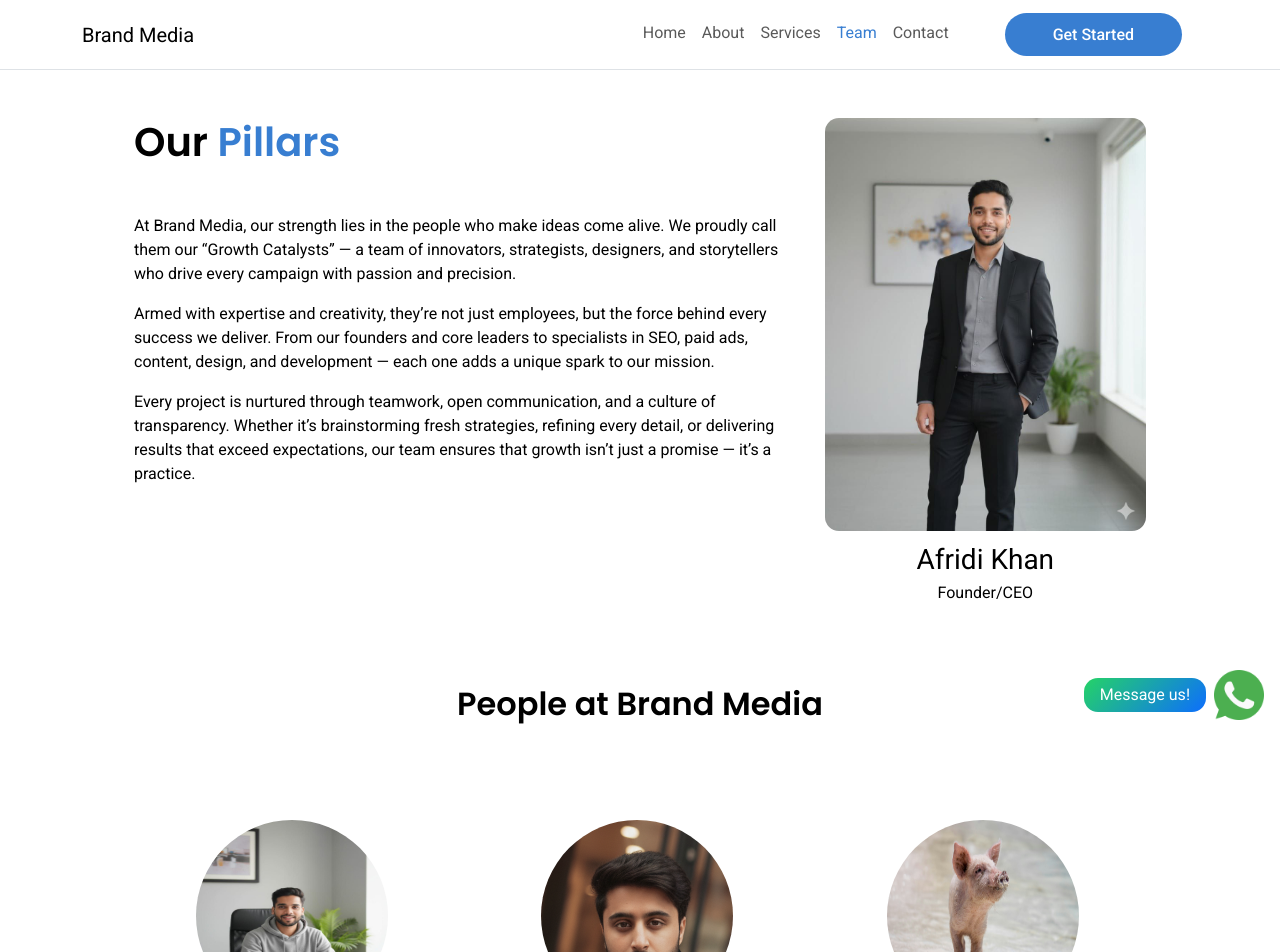
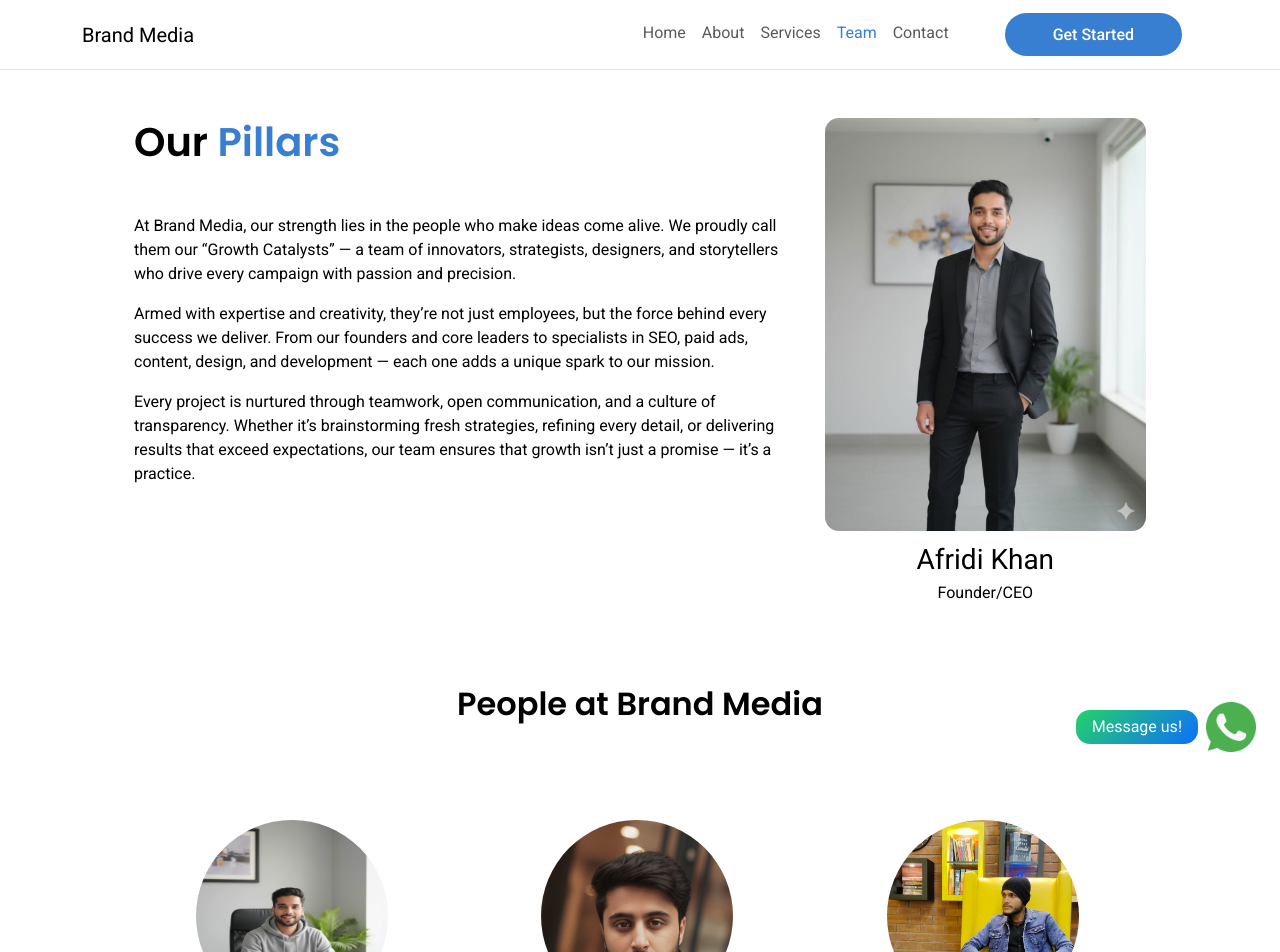
Before and after one commit to Pranjalsingh2233/BrandMedia, a React (Vite) app: page /team in a window 1280 px wide. Shown: the top 952 px of the page. Built offline with nearby package versions, Linux system fonts and the light colour scheme.

Commit message:
viru img

```diff
--- a/src/components/Team.jsx
+++ b/src/components/Team.jsx
@@ -42,7 +42,7 @@ export default function Team() {
           <div>
             <div className="d-flex justify-content-center mb-4">
               <img
-                src="/forest-simon-ZKbve9f7Mp4-unsplash.jpg"
+                src="/viru.jpg"
                 alt="team"
                 className=" profile"
                 style={{ width: "12rem", height: "12rem" }}
--- a/src/index.css
+++ b/src/index.css
@@ -255,13 +255,14 @@ a {
 /* whatsapp icon */
 .whatsapp {
     position: fixed;
-    bottom: 5rem;
-    right: 1rem;
+    bottom: 3rem;
+    right: 1.5rem;
     display: flex;
     justify-content: center;
     align-items: center;
     gap: 0.5rem;
-    animation: bounce 0.8s linear
+    animation: bounce 0.8s linear;
+    z-index: 1000;
 }
 
 @keyframes bounce {
```
Also changed, not shown: public/forest-simon-ZKbve9f7Mp4-unsplash.jpg (deleted), public/viru.jpg (added).
